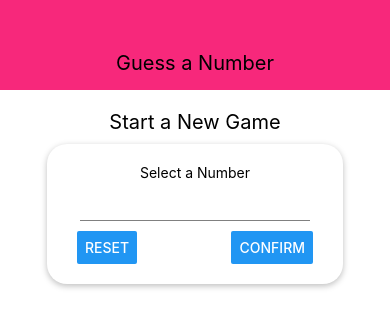
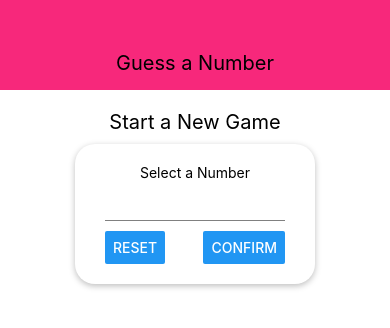
Before and after one commit to orsdev/react-native-guessgame, a React Native app: screen / in a window 390 px wide. Shown: the top 328 px of the page. Built offline with nearby package versions, Linux system fonts and the light colour scheme.

Commit message:
component modified

```diff
--- a/App.js
+++ b/App.js
@@ -1,20 +1,54 @@
 import React from 'react';
-import { StyleSheet, View, Text } from 'react-native';
+import { StyleSheet, View, Button } from 'react-native';
 
 import Header from './components/Header';
+import GameScreen from './screens/GameScreen';
 import StartGameScreen from './screens/StartGameScreen';
 
 export default function App() {
+  const [selectedNumber, setSelectedNumber] = React.useState();
+
+  const startGameHandler = (numberSelected) => {
+    setSelectedNumber(numberSelected)
+  }
+
+  let content = <StartGameScreen onStartGameProp={startGameHandler} />
+
+  if (selectedNumber) {
+    content = (
+      <View
+        style={{
+          marginVertical: 10,
+          height: 215,
+          flexDirection: 'column',
+          maxWidth: '90%',
+          alignItems: 'center',
+          justifyContent: 'center'
+        }}>
+        <GameScreen userChoice={selectedNumber} />
+        <View
+          style={{
+            marginTop: 10
+          }}>
+          <Button
+            title="Reset"
+            onPress={() => setSelectedNumber('')} />
+        </View>
+      </View>
+    )
+  }
+
   return (
     <View style={styles.container}>
       <Header title="Guess a Number" />
-      <StartGameScreen />
+      {content}
     </View>
   );
 }
 
 const styles = StyleSheet.create({
   container: {
-    flex: 1
+    flex: 1,
+    alignItems: 'center'
   }
 });
--- a/screens/StartGameScreen.js
+++ b/screens/StartGameScreen.js
@@ -11,7 +11,7 @@ import {
 } from 'react-native';
 import Card from '../components/Card';
 
-const StartGameScreen = () => {
+const StartGameScreen = ({ onStartGameProp }) => {
   const [enteredValue, setEnteredValue] = React.useState('');
   const [confirmed, setConfirmed] = React.useState(false);
   const [selectedNumber, setSelectedNumber] = React.useState();
@@ -23,6 +23,7 @@ const StartGameScreen = () => {
 
   const resetInputHandler = () => {
     setEnteredValue('');
+    onStartGameProp('');
     setConfirmed(false);
   }
 
@@ -52,7 +53,7 @@ const StartGameScreen = () => {
     confirmedOutput = (
       <Card styles={styles.summaryContainer}>
         <Text style={{ fontSize: 18, marginBottom: 10 }}>You selected: {selectedNumber}</Text>
-        <Button title="Start Game" />
+        <Button title="Start Game" onPress={() => onStartGameProp(selectedNumber)} />
       </Card>
     )
   };
```
